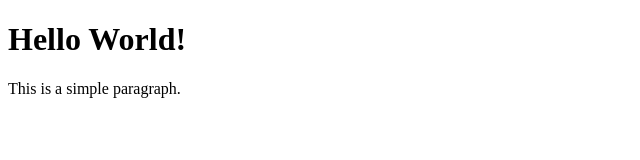
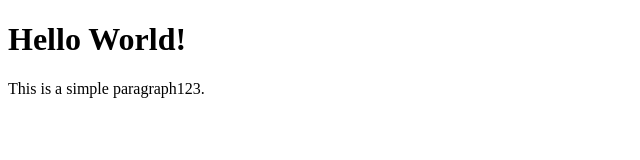
Before and after one commit to mustafaerbay/bestseller_demo, a plain HTML site: page content/index.html in a window 1280 px wide. Shown: the full height of the page, 0-640 px from the left. Drawn offline with Linux system fonts and the light colour scheme.

```diff
--- a/content/index.html
+++ b/content/index.html
@@ -8,7 +8,7 @@
 
     <body>
         <h1>Hello World!</h1>
-        <p>This is a simple paragraph.</p>
+        <p>This is a simple paragraph123.</p>
     </body>
 
 </html>
```
Also changed, not shown: 6 other files.
